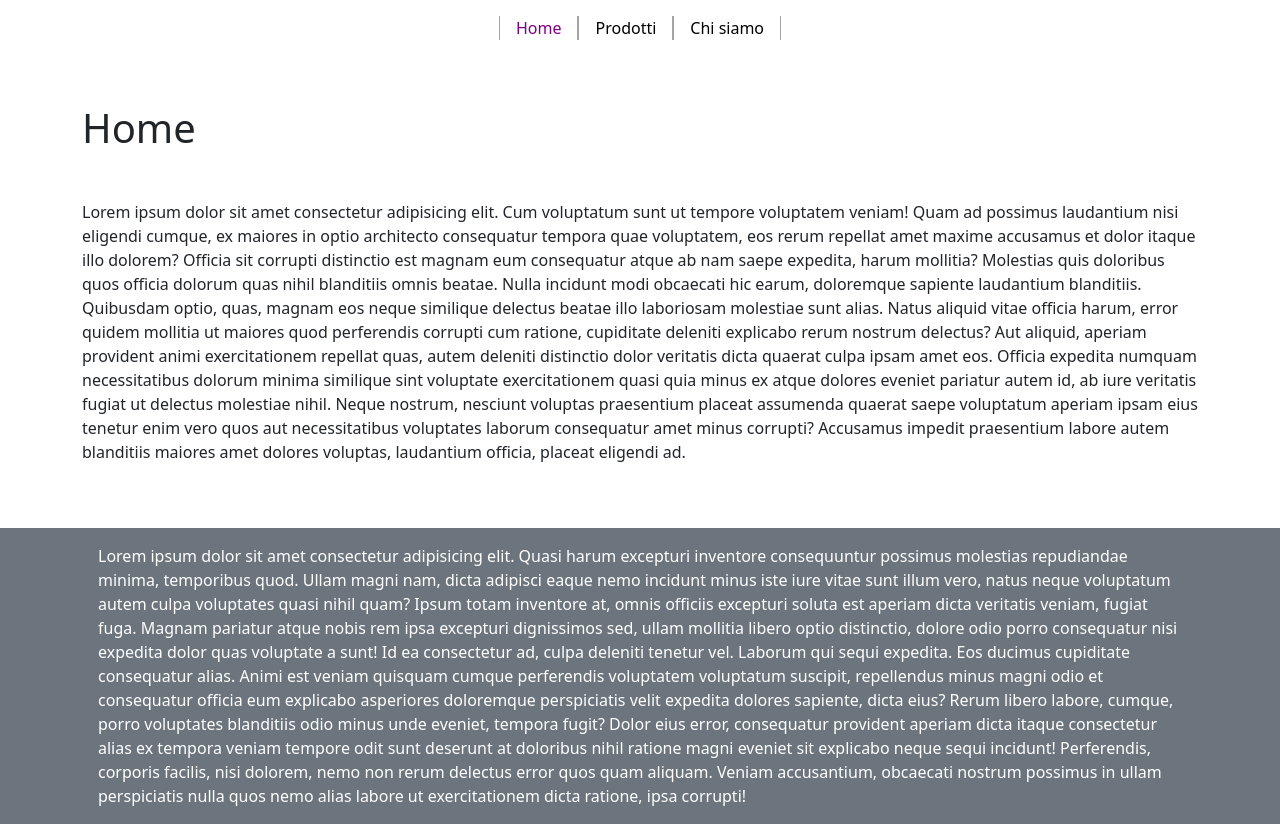
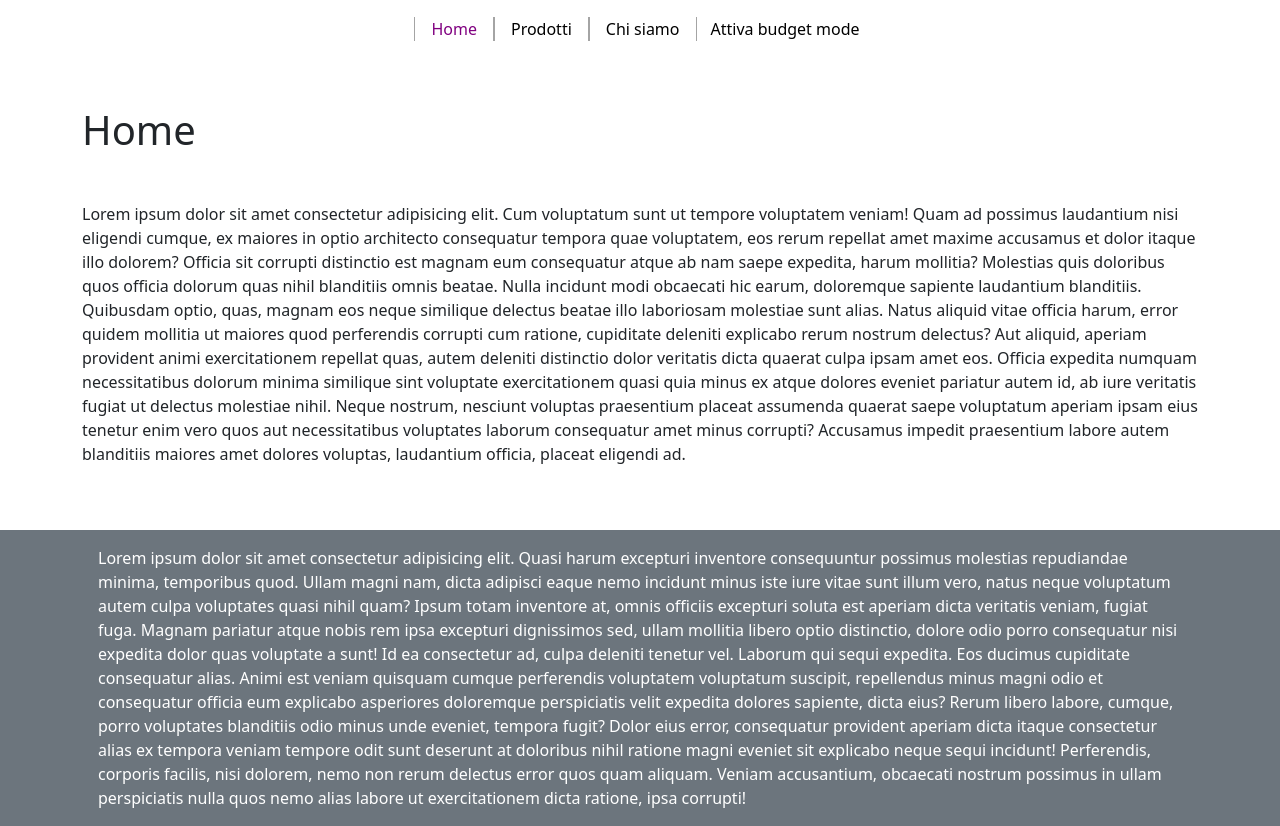
Before and after one commit to pietrobertino/react-context-api, a React (Vite) app: page / in a window 1280 px wide. Built offline with nearby package versions, Linux system fonts and the light colour scheme.

Commit message:
complete second milestone

```diff
--- a/src/components/AppHeader.jsx
+++ b/src/components/AppHeader.jsx
@@ -1,15 +1,20 @@
 import { NavLink } from "react-router-dom"
 import menu from "../data/Menu"
+import { useContext } from "react"
+import BudgetContext from "../contexts/BudgetContext"
 
 export default function AppHeader() {
+
+    const { setBudgetMode, budgetMode } = useContext(BudgetContext);
 
     return (
         <header>
             <div className="container">
-                <nav className="d-flex justify-content-center my-3">
+                <nav className="d-flex justify-content-center align-items-center my-3">
                     {menu.map(navItem => (
                         <NavLink key={navItem.id} to={navItem.path} className=" text-decoration-none px-3" id="nav-item">{navItem.text}</NavLink>
                     ))}
+                    <button onClick={() => setBudgetMode(!budgetMode)} className="ms-2">{budgetMode ? "Disattiva budget mode" : "Attiva budget mode"}</button>
                 </nav>
             </div>
         </header>
--- a/src/index.css
+++ b/src/index.css
@@ -29,6 +29,11 @@ header {
     }
 
   }
+
+  button {
+    border: none;
+    background: none;
+  }
 }
 
 .card-subtitle {
```
